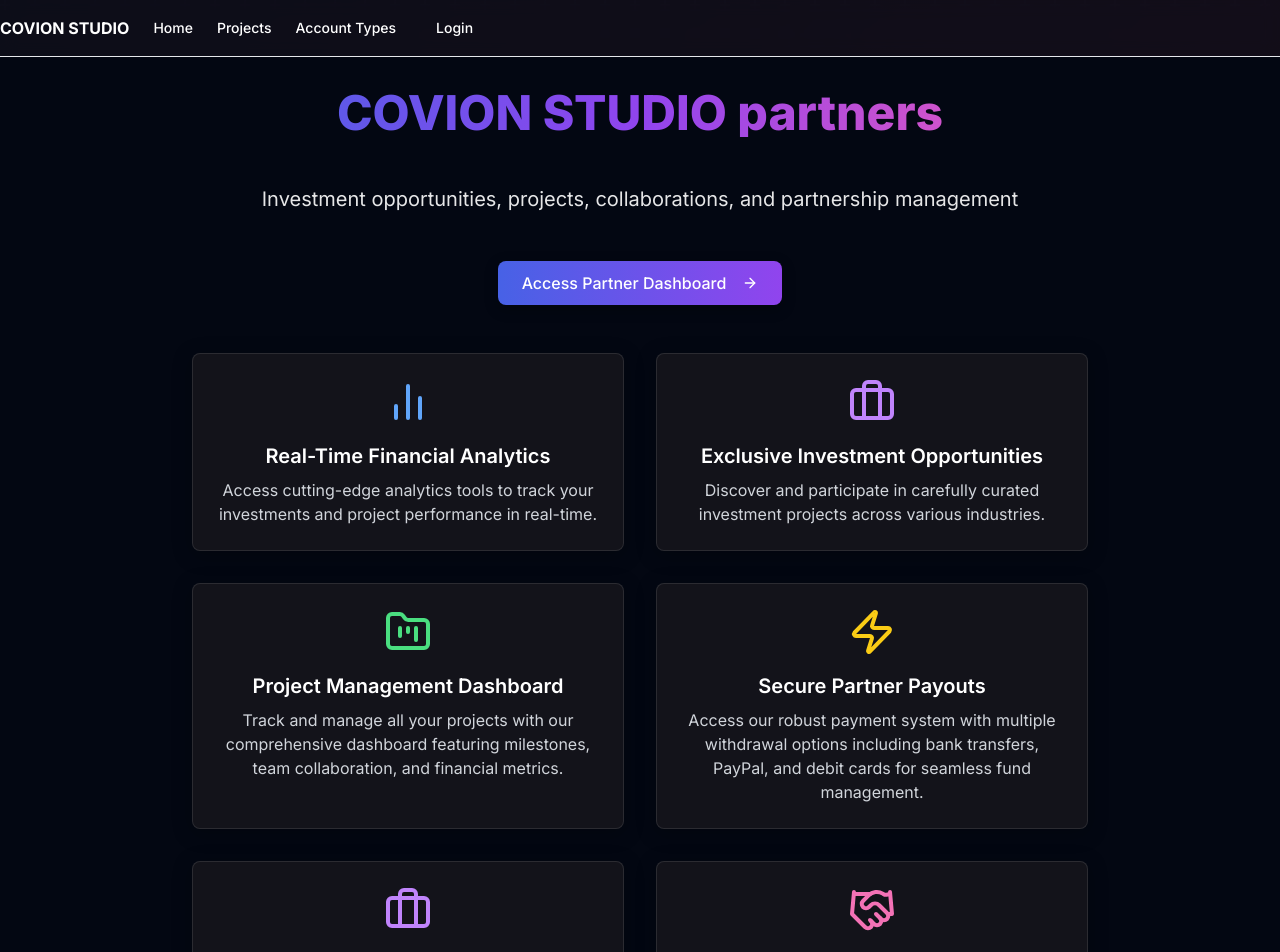
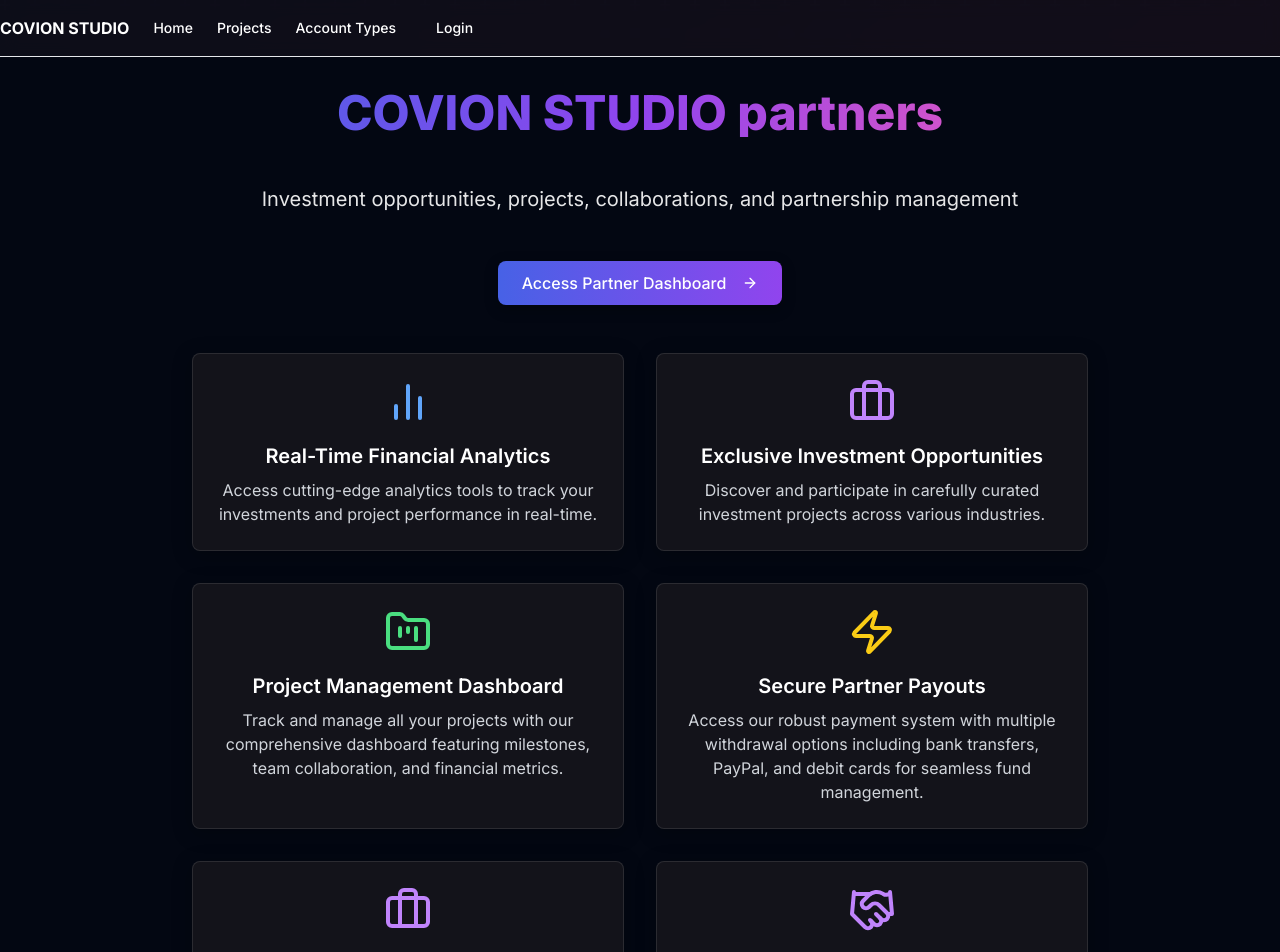
Before and after one commit to jorellortega/covionpartners, a Next.js app: page / in a window 1280 px wide. Shown: the top 952 px of the page. Built offline with nearby package versions, Linux system fonts and the light colour scheme; no server answers.

Commit message:
Update project with latest changes

```diff
--- a/app/page.tsx
+++ b/app/page.tsx
@@ -95,7 +95,7 @@ export default function Home() {
               </p>
             </div>
             <div className="leonardo-card p-6">
-              <Handshake className="h-12 w-12 text-pink-400 mx-auto mb-4" />
+              <Handshake className="h-12 w-12 text-purple-400 mx-auto mb-4" />
               <h3 className="text-xl font-semibold mb-2">Make a Deal</h3>
               <p className="text-gray-300">
                 Create and manage business deals, partnerships, and collaborations with other members of the platform.
```
